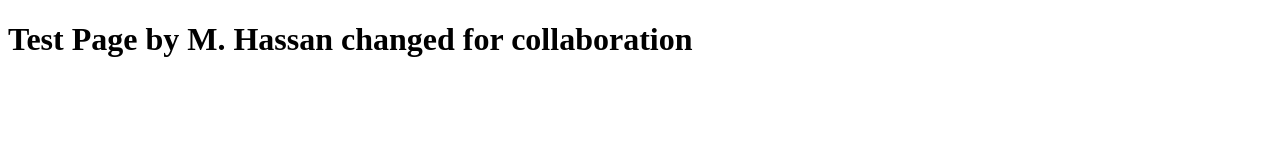
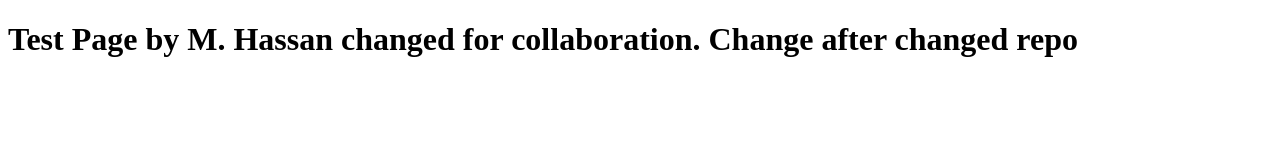
Before and after one commit to mhassan88/COMP229-Week1, a plain HTML site: page index.html in a window 1280 px wide. Drawn offline with Linux system fonts and the light colour scheme.

Commit message:
Update index.html

```diff
--- a/index.html
+++ b/index.html
@@ -6,7 +6,7 @@
     <title>Comp229-002-M. Hassan</title>
 </head>
 <body>
-    <h1>Test Page by M. Hassan changed for collaboration</h1>
+    <h1>Test Page by M. Hassan changed for collaboration. Change after changed repo</h1>
     <script src="./scripts/app.js"></script>
 
 </body>
```
